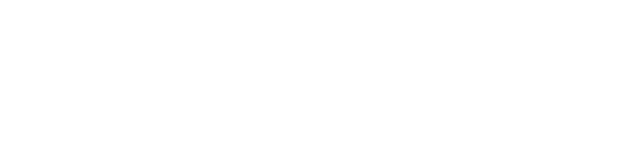
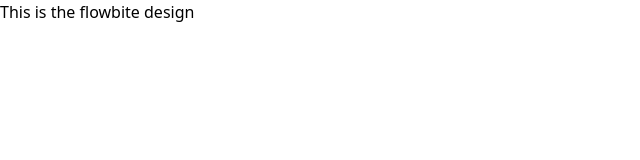
Before and after one commit to ShazaibAli3/flowbite, a website: page index.html in a window 1280 px wide. Shown: the whole page, without its empty margins (0-640 px from the left). Drawn offline with nearby package versions, Linux system fonts and the light colour scheme; files that its build step writes are made by us from their sources.

Commit message:
First changes

```diff
--- a/index.html
+++ b/index.html
@@ -2,13 +2,14 @@
 <html lang="en">
 
 <head>
-    <meta charset="UTF-8">
-    <meta name="viewport" content="width=device-width, initial-scale=1.0">
-    <title>Flowbite</title>
-    <link rel="stylesheet" href="./css/app.css">
+	<meta charset="UTF-8">
+	<meta name="viewport" content="width=device-width, initial-scale=1.0">
+	<title>Flowbite</title>
+	<link rel="stylesheet" href="./css/app.css">
 </head>
 
 <body>
+	<div>This is the flowbite design</div>
 </body>
 
 </html>
```
Also changed, not shown: package.json (indentation only), 1 other file.
